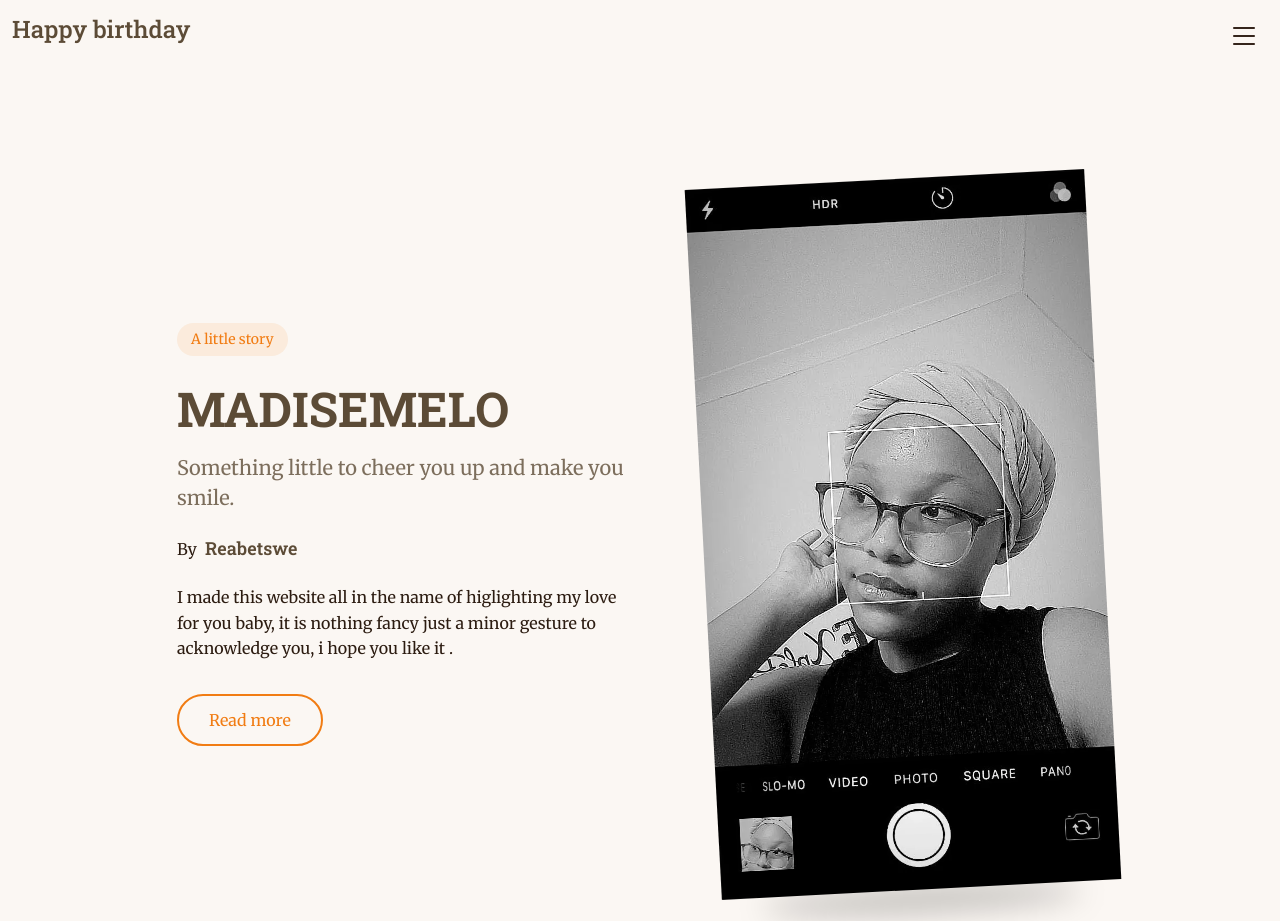
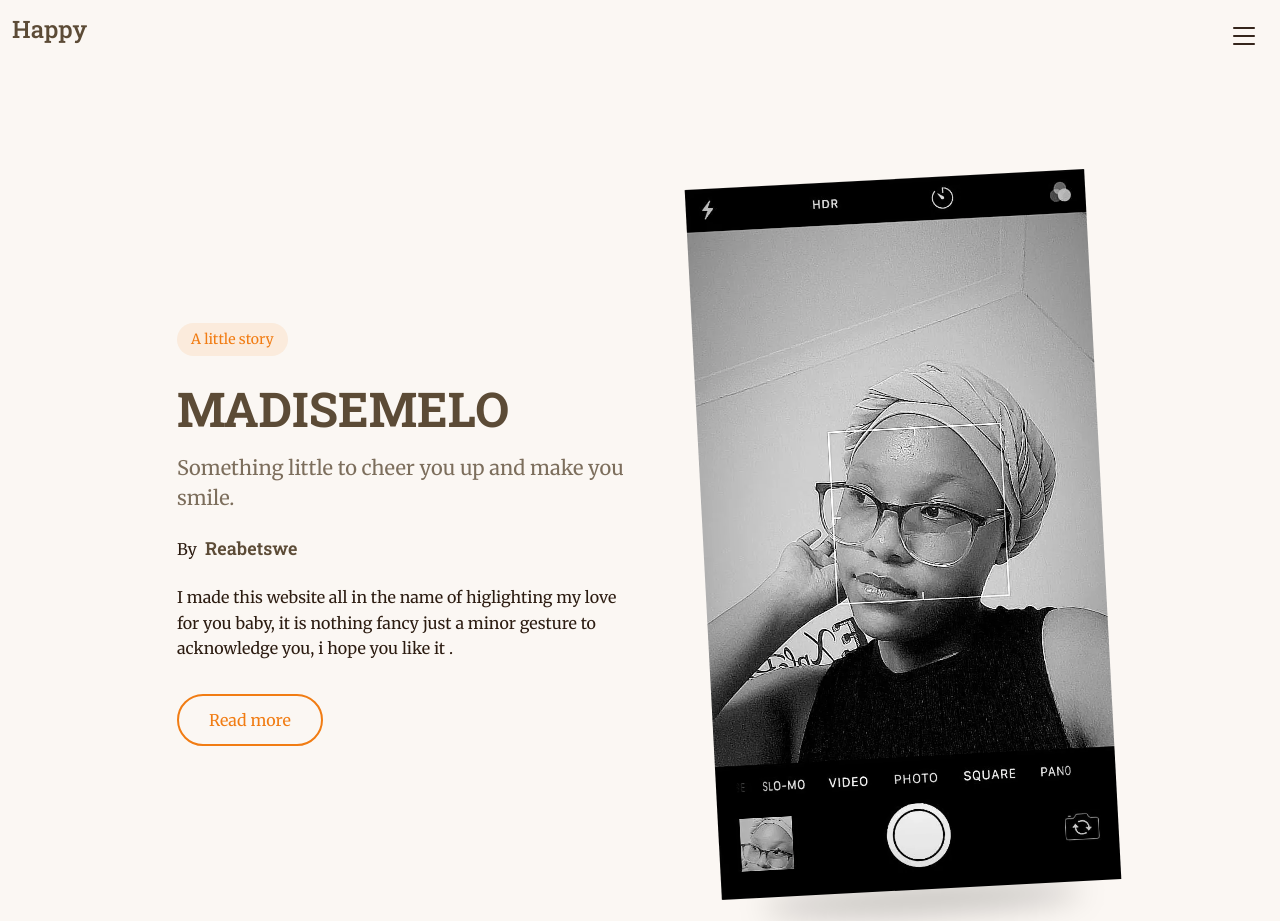
Before and after one commit to reabetswetamako19/BookLanding, a plain HTML site: page index.html in a window 1280 px wide. Shown: the top 921 px of the page. Drawn offline with Linux system fonts and the light colour scheme.

Commit message:
first commit

```diff
--- a/index.html
+++ b/index.html
@@ -4,7 +4,7 @@
 <head>
   <meta charset="utf-8">
   <meta content="width=device-width, initial-scale=1.0" name="viewport">
-  <title>MADISEMELO</title>
+  <title>MADI</title>
   <meta name="description" content="">
   <meta name="keywords" content="">
 
@@ -41,7 +41,7 @@
         <!-- <img src="assets/img/logo.webp" alt=""> -->
 
         <!-- Uncomment the line below if you also wish to use a text logo -->
-        <h1 class="sitename">Happy birthday</h1>
+        <h1 class="sitename">Happy</h1>
       </a>
 
       <nav id="navmenu" class="navmenu">
```
Also changed, not shown: 1 other file.
